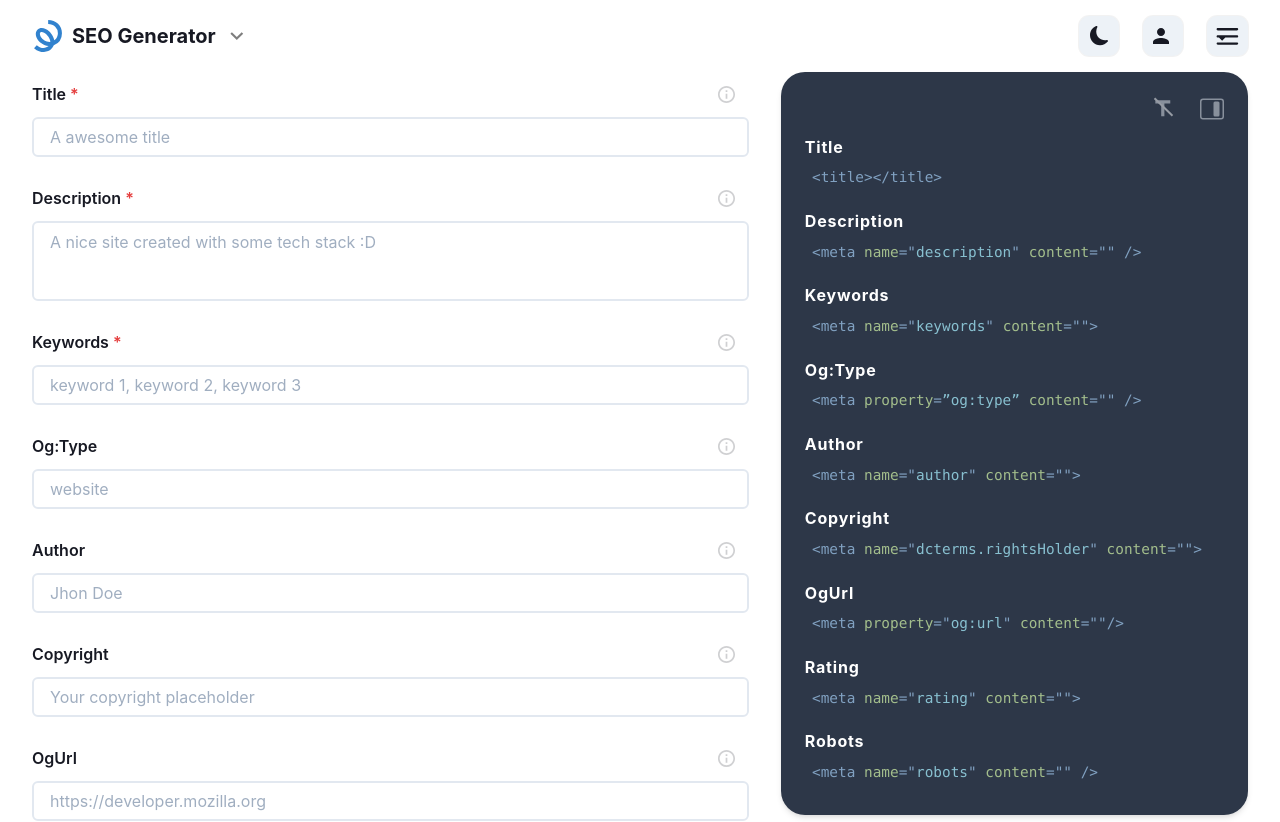
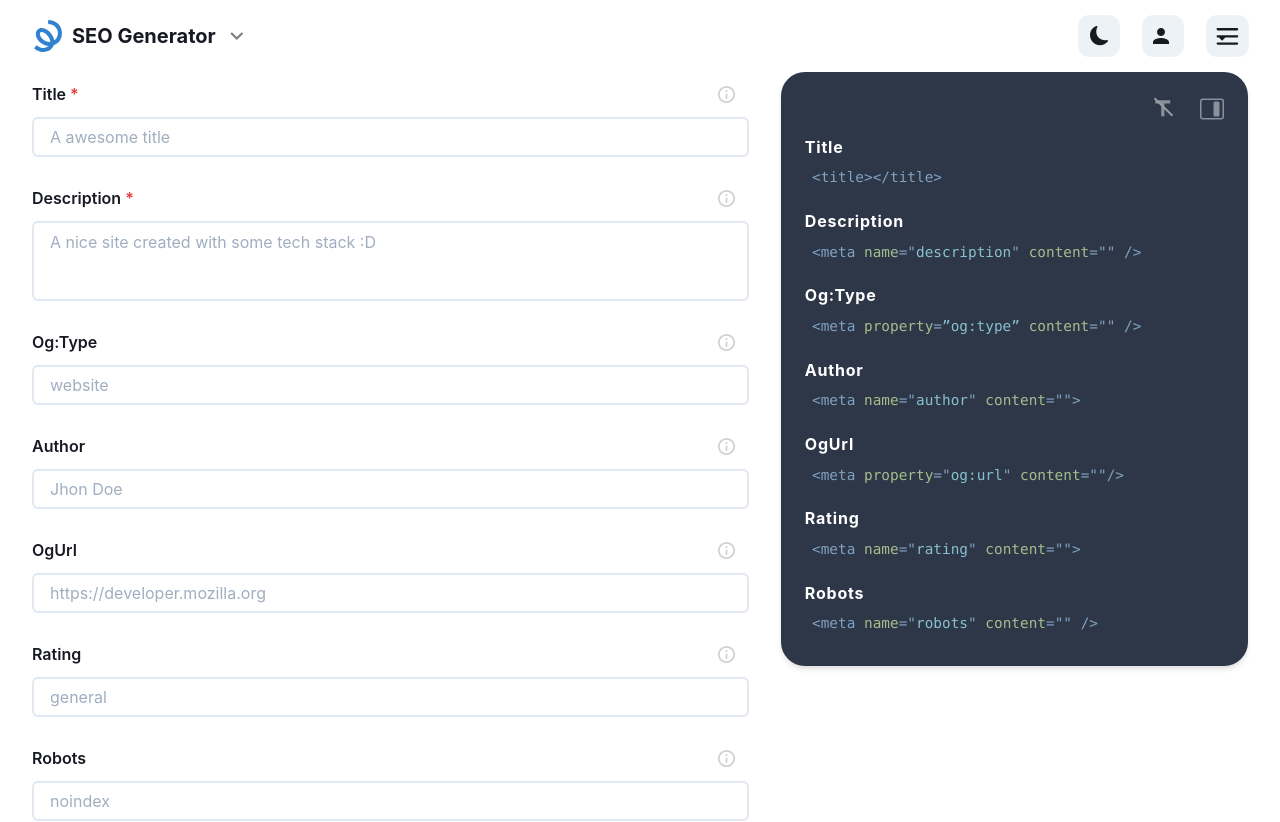
Before and after one commit to mrLuisFer/seo-generator, a Next.js app: page / in a window 1280 px wide. Shown: the top 822 px of the page. Built offline with nearby package versions, Linux system fonts and the light colour scheme.

Commit message:
remove keywords and copyright metatags

```diff
--- a/src/components/home/LeftSidebar/index.tsx
+++ b/src/components/home/LeftSidebar/index.tsx
@@ -6,11 +6,9 @@ import TextareaForm from './formComponents/TextareaForm'
 export default function LeftSidebar() {
   const {
     setDescriptionTextarea,
-    setKeywordsInput,
     setOgTypeInput,
     setTitleInput,
     setAuthor,
-    setCopyright,
     setOgUrl,
     setRating,
     setRobots,
@@ -37,14 +35,6 @@ export default function LeftSidebar() {
           textareaId="descriptionTextarea"
         />
         <InputForm
-          inputId="keywordsInput"
-          labelValue="Keywords"
-          placeholder="keyword 1, keyword 2, keyword 3"
-          setState={setKeywordsInput}
-          infoTxt="The keywords are used to help search engines understand your content"
-          required
-        />
-        <InputForm
           inputId="ogTypeInput"
           setState={setOgTypeInput}
           labelValue="Og:Type"
@@ -57,13 +47,6 @@ export default function LeftSidebar() {
           labelValue="Author"
           placeholder="Jhon Doe"
           infoTxt="The author of the page, this is the most important part of the SEO"
-        />
-        <InputForm
-          inputId="copyright"
-          setState={setCopyright}
-          labelValue="Copyright"
-          placeholder="Your copyright placeholder"
-          infoTxt="The copyright of the page, this is the most important part of the SEO"
         />
         <InputForm
           inputId="ogUrl"
--- a/src/components/home/RightSidebar/MetaTagsSection/MetaTags/KeywordsTag.tsx
+++ /dev/null
@@ -1,15 +0,0 @@
-import CommonTitle from '../SidebarTagTitle'
-import Highlight from '../Highlight'
-
-export default function KeywordsTag({ tagValue }: { tagValue: string }) {
-  const keywordsArr: string[] = tagValue.split(' ')
-  const keywords: string = keywordsArr.join(', ').trim()
-  const keywordsTag: string = `<meta name="keywords" content="${keywords}">`
-
-  return (
-    <>
-      <CommonTitle>Keywords</CommonTitle>
-      <Highlight>{keywordsTag}</Highlight>
-    </>
-  )
-}
--- a/src/components/home/RightSidebar/MetaTagsSection/MetaTags/index.tsx
+++ b/src/components/home/RightSidebar/MetaTagsSection/MetaTags/index.tsx
@@ -1,21 +1,17 @@
-import * as React from 'react'
-import KeywordsTag from './KeywordsTag'
+import { forwardRef } from 'react'
 import MetaTag from './MetaTag'
 import { useGetInputStates } from 'hooks/useGetInputStates'
 
 // eslint-disable-next-line react/display-name
-const MetaTags = React.forwardRef<HTMLElement, any>((_, ref) => {
-  const { descriptionTextarea, keywordsInput, ogTypeInput, titleInput, author, copyright, ogUrl, rating, robots } =
-    useGetInputStates()
+const MetaTags = forwardRef<HTMLElement, any>((_, ref) => {
+  const { descriptionTextarea, ogTypeInput, titleInput, author, ogUrl, rating, robots } = useGetInputStates()
 
   return (
     <code ref={ref}>
       <MetaTag tagTitle="Title" htmlTemplate={`<title>${titleInput}</title>`} />
       <MetaTag tagTitle="Description" htmlTemplate={`<meta name="description" content="${descriptionTextarea}" />`} />
-      <KeywordsTag tagValue={keywordsInput} />
       <MetaTag tagTitle="Og:Type" htmlTemplate={`<meta property=”og:type” content="${ogTypeInput}" />`} />
       <MetaTag tagTitle="Author" htmlTemplate={`<meta name="author" content="${author}">`} />
-      <MetaTag tagTitle="Copyright" htmlTemplate={`<meta name="dcterms.rightsHolder" content="${copyright}">`} />
       <MetaTag tagTitle="OgUrl" htmlTemplate={`<meta property="og:url" content="${ogUrl}"/>`} />
       <MetaTag tagTitle="Rating" htmlTemplate={`<meta name="rating" content="${rating}">`} />
       <MetaTag tagTitle="Robots" htmlTemplate={`<meta name="robots" content="${robots}" />`} />
--- a/src/context/InputStates/InputStates.d.ts
+++ b/src/context/InputStates/InputStates.d.ts
@@ -3,8 +3,6 @@ import { Dispatch, SetStateAction } from 'react'
 export interface InputStatesCtxValue {
   descriptionTextarea?: string
   setDescriptionTextarea?: Dispatch<SetStateAction<string>>
-  keywordsInput?: string
-  setKeywordsInput?: Dispatch<SetStateAction<string>>
   ogTypeInput?: string
   setOgTypeInput?: Dispatch<SetStateAction<string>>
   titleInput?: string
--- a/src/context/InputStates/index.tsx
+++ b/src/context/InputStates/index.tsx
@@ -7,12 +7,10 @@ export const InputStatesCtx = createContext(initialCtxValue)
 export default function InputStatesCtxProvider({ children }: { children: any }) {
   // Required Inputs
   const [descriptionTextarea, setDescriptionTextarea] = useState('')
-  const [keywordsInput, setKeywordsInput] = useState('')
   const [ogTypeInput, setOgTypeInput] = useState('')
   const [titleInput, setTitleInput] = useState('')
   // Optional Inputs
   const [author, setAuthor] = useState('')
-  const [copyright, setCopyright] = useState('')
   const [ogUrl, setOgUrl] = useState('')
   const [rating, setRating] = useState('')
   const [robots, setRobots] = useState('')
@@ -20,16 +18,12 @@ export default function InputStatesCtxProvider({ children }: { children: any })
   const valueObj: InputStatesCtxValue = {
     descriptionTextarea,
     setDescriptionTextarea,
-    keywordsInput,
-    setKeywordsInput,
     ogTypeInput,
     setOgTypeInput,
     titleInput,
     setTitleInput,
     author,
     setAuthor,
-    copyright,
-    setCopyright,
     ogUrl,
     setOgUrl,
     rating,
```
